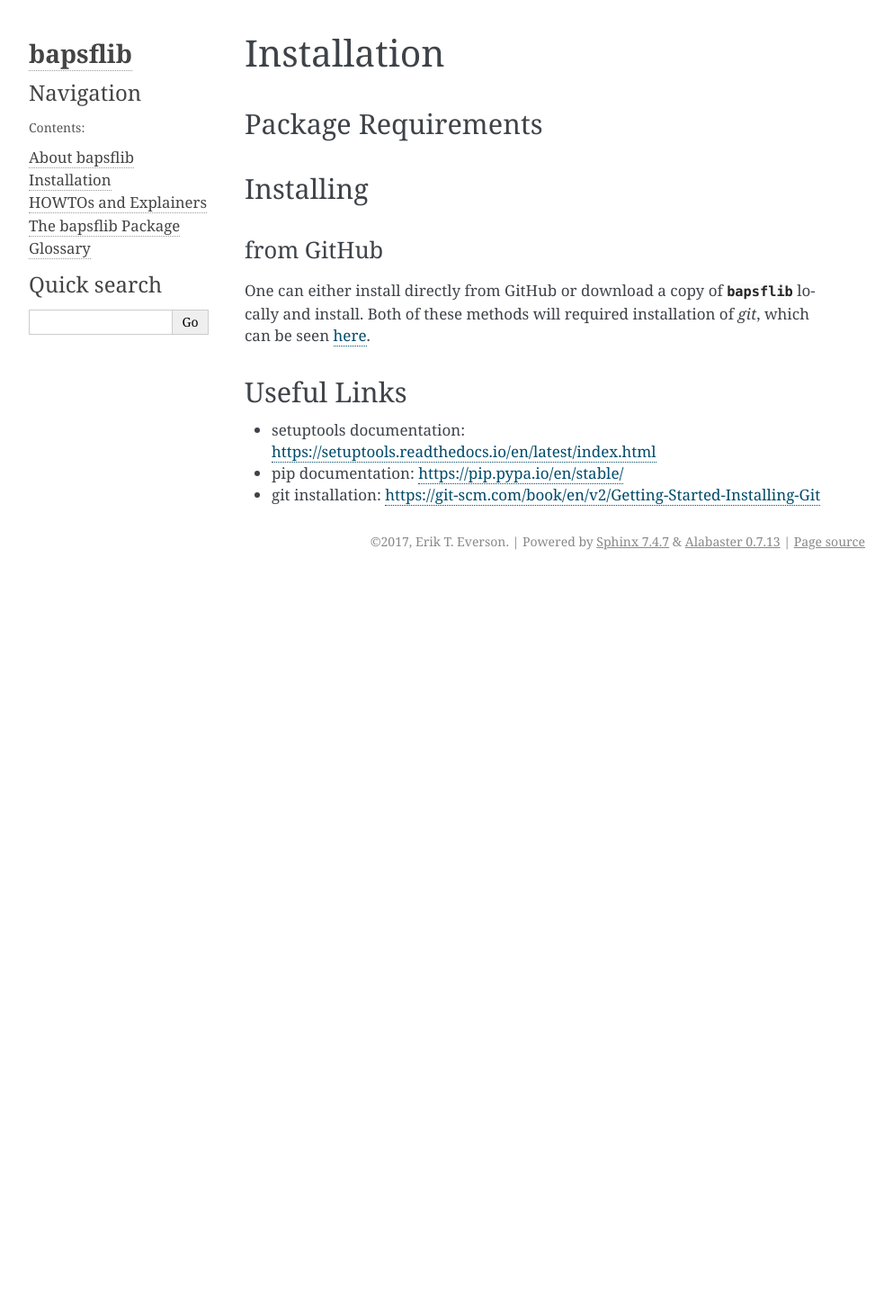
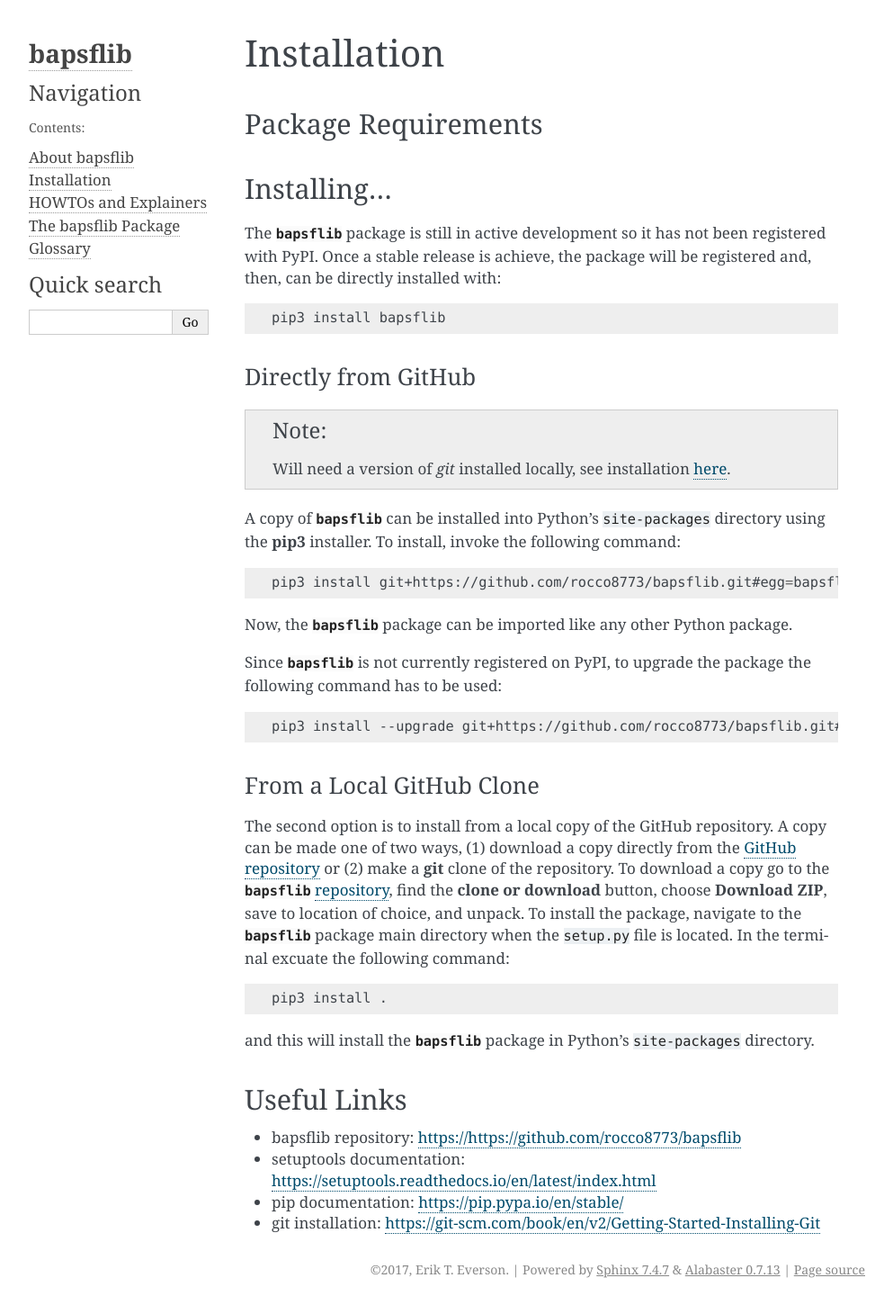
Before and after one commit to BaPSF/bapsflib, a Sphinx documentation site: the page built from docs/installation.rst, in a window 1280 px wide. Shown: the whole page at 90% size, without its empty margins (148-1141 px from the left). Built offline with Sphinx 7.4.7, drawn with Linux system fonts in a browser that asks for light colours; before the commit the page ends 900 px from its top, so only the background shows below that.

Commit message:
added to sphinx installation documentation

```diff
--- a/docs/installation.rst
+++ b/docs/installation.rst
@@ -5,20 +5,70 @@ Package Requirements
 --------------------
 
 
-Installing
-----------
+Installing...
+-------------
 
-from GitHub
-^^^^^^^^^^^
+The :py:mod:`bapsflib` package is still in active development so it has
+not been registered with PyPI.  Once a stable release is achieve, the
+package will be registered and, then, can be directly installed with:
 
-One can either install directly from GitHub or download a copy of
-:py:mod:`bapsflib` locally and install.  Both of these methods will
-required installation of `git`, which can be seen
-`here <https://git-scm.com/book/en/v2/Getting-Started-Installing-Git>`_.
+::
+
+    pip3 install bapsflib
+
+Directly from GitHub
+^^^^^^^^^^^^^^^^^^^^
+
+.. Note::
+
+    Will need a version of `git` installed locally, see installation
+    `here <https://git-scm.com/book/en/v2/Getting-Started-Installing-Git>`_.
+
+A copy of :py:mod:`bapsflib` can be installed into Python's
+:file:`site-packages` directory using the :command:`pip3` installer.  To
+install, invoke the following command:
+
+.. code-block:: bash
+
+    pip3 install git+https://github.com/rocco8773/bapsflib.git#egg=bapsflib
+
+Now, the :py:mod:`bapsflib` package can be imported like any other
+Python package.
+
+Since :py:mod:`bapsflib` is not currently registered on PyPI, to upgrade
+the package the following command has to be used:
+
+.. code-block:: bash
+
+    pip3 install --upgrade git+https://github.com/rocco8773/bapsflib.git#egg=bapsflib
+
+From a Local GitHub Clone
+^^^^^^^^^^^^^^^^^^^^^^^^^
+
+The second option is to install from a local copy of the GitHub
+repository.  A copy can be made one of two ways, (1) download a copy
+directly from the
+`GitHub repository <https://github.com/rocco8773/bapsflib>`_ or (2)
+make a :command:`git` clone of the repository.  To download a copy go to
+the :py:mod:`bapsflib`
+`repository <https://github.com/rocco8773/bapsflib>`_, find the
+**clone or download** button, choose **Download ZIP**, save to location
+of choice, and unpack.  To install the package, navigate to the
+:py:mod:`bapsflib` package main directory when the :file:`setup.py` file
+is located.  In the terminal excuate the following command:
+
+.. code-block:: bash
+
+    pip3 install .
+
+and this will install the :py:mod:`bapsflib` package in Python's
+:file:`site-packages` directory.
+
 
 Useful Links
 ------------
 
+* bapsflib repository: https://https://github.com/rocco8773/bapsflib
 * setuptools documentation: https://setuptools.readthedocs.io/en/latest/index.html
 * pip documentation: https://pip.pypa.io/en/stable/
 * git installation: https://git-scm.com/book/en/v2/Getting-Started-Installing-Git
```
